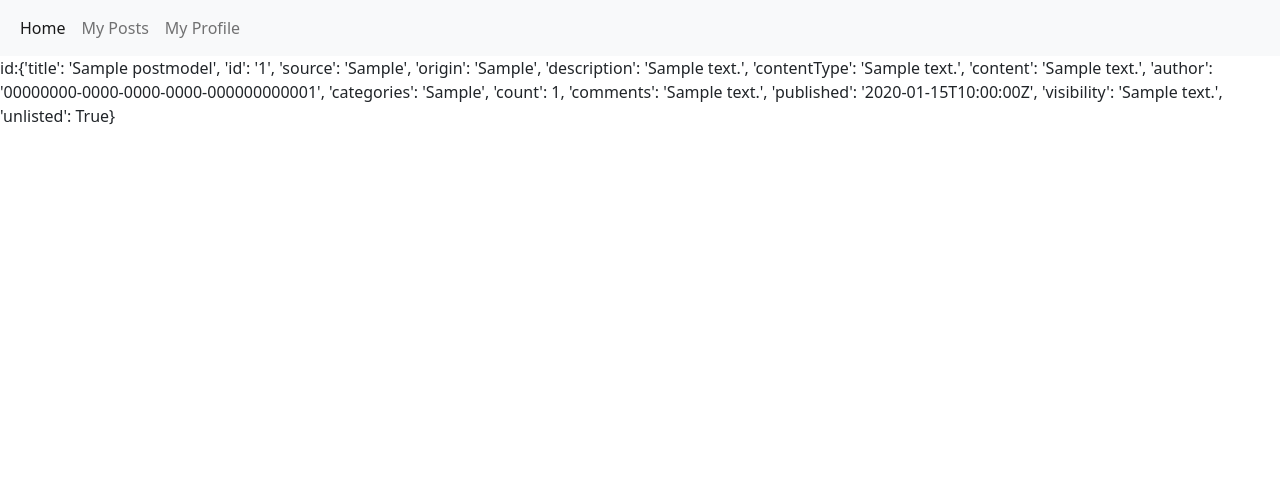
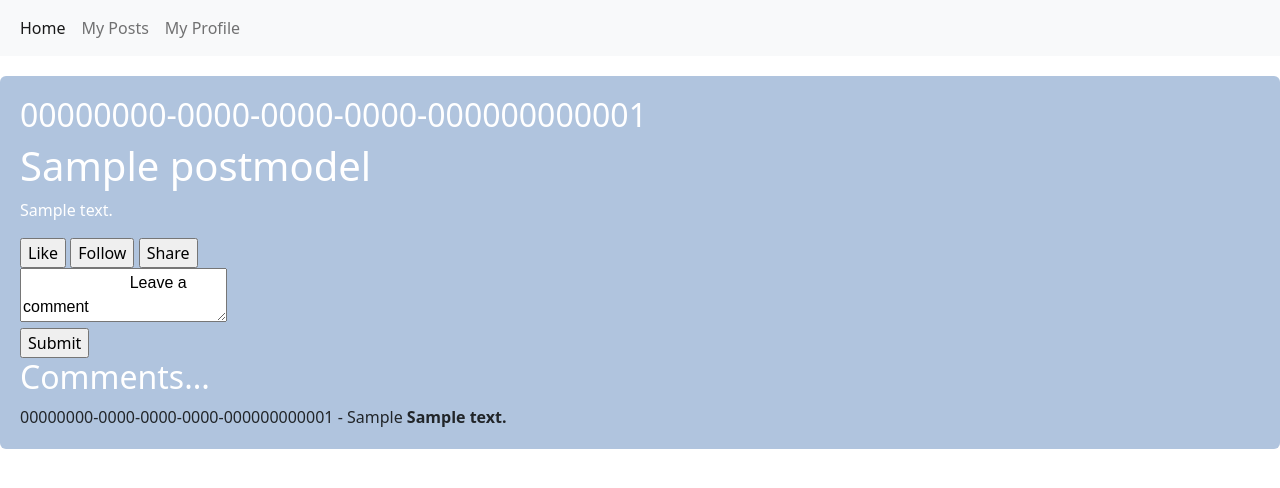
Before and after one commit to Zhijian-Mei/zhijian-group-cmput404-project, a Django app: page / in a window 1280 px wide. Shown: the top 488 px of the page. Run offline with Django 4.2, Linux system fonts and the light colour scheme; tables that the repository leaves empty hold one stand-in row (values such as "Sample post").

Commit message:
like and follow in database

```diff
--- a/mysite/mysite/urls.py
+++ b/mysite/mysite/urls.py
@@ -25,5 +25,9 @@ urlpatterns = [
     path('mypost/',views.my_post),
     path('mypost/create/',views.create_post, name='createpost'),
     path('admin/', admin.site.urls),
+    path('view/',views.view_post, name='viewpost'),
     path('mypost/view/',views.view_post, name='viewpost'),
+    path('like', views.like, name='like'),
+    path('follow', views.follow, name='follow'),
+    path('share', views.share, name='share'),
 ]
--- a/mysite/mysite/views.py
+++ b/mysite/mysite/views.py
@@ -17,19 +17,32 @@ class MyEncoder(json.JSONEncoder):
 def index(request):
     if request.method == "GET":
         posts = views.post_list(request)
-        posts_list = json.loads(json.dumps(posts.data,cls=MyEncoder))
-        print('posts list::::::',posts_list)
-        data = {'posts_list': posts_list}
-        return render(request, "home.html", data)
+        posts_list = json.loads(json.dumps(posts.data, cls=MyEncoder))
+        #print('posts list::::::', posts_list)
+        comments = views.mycomment_list(request)
+        comments_list = json.loads(json.dumps(comments.data, cls=MyEncoder))
+        #print('comments list::::::', comments_list)
+        data = {'posts_list': posts_list, 'comments_list': comments_list}
+        return render(request, "home.html",data)
+    if request.method == "POST":
+        result = views.comment_post(request)
+        print('error--------------',result)
+        if(result.status_code!=201):
+            #TODO redirect to GET response
+            print('error--------------',result.data)
+        else:
+            #TODO success message
+            print('SUCCESS!!!! successfully commented the post')
+            return HttpResponseRedirect(request.path_info)
 
 def my_post(request):
     if request.method == "GET":
         posts = views.mypost_list(request)
         posts_list = json.loads(json.dumps(posts.data, cls=MyEncoder))
-        print('posts list::::::', posts_list)
+        #print('posts list::::::', posts_list)
         comments = views.mycomment_list(request)
         comments_list = json.loads(json.dumps(comments.data, cls=MyEncoder))
-        print('comments list::::::', comments_list)
+        #print('comments list::::::', comments_list)
         data = {'posts_list': posts_list, 'comments_list': comments_list}
         return render(request, "mypost.html",data)
     if request.method == "POST":
@@ -70,3 +83,36 @@ def create_post(request):
 def view_post(request):
     if request.method == "GET":
         return render(request, "textpost.html")
+
+def like(request):
+    if request.method == "POST":
+        result = views.like_post(request)
+        print('error--------------', result)
+        if result.status_code != 201:
+            # TODO redirect to GET response
+            print('error--------------', result.data)
+            return redirect('./')
+        else:
+            # TODO success message
+            print('SUCCESS!!!! successfully like the post!')
+            return redirect('./')
+
+
+def follow(request):
+    if request.method == "POST":
+        result = views.followFriendRequest(request)
+        print('error--------------', result)
+        if (result.status_code != 201):
+            # TODO redirect to GET response
+            print('error--------------', result.data)
+            return redirect('./')
+        else:
+            # TODO success message
+            print('SUCCESS!!!! successfully send the request!')
+            return redirect('./')
+
+
+def share(request):
+    if request.method == "POST":
+        print(33333333, request.POST)
+        return redirect('./')
--- a/mysite/socialdistribution/models.py
+++ b/mysite/socialdistribution/models.py
@@ -21,7 +21,7 @@ class FollowersModel(models.Model):
 class FollowRequestModel(models.Model):
     # type = models.CharField(max_length=200, default='Follow')
     summary = models.CharField(max_length=200)
-    actor = models.ForeignKey(FollowersModel, related_name=("follower"), on_delete=models.CASCADE)
+    actor = models.ForeignKey(AuthorModel, related_name=("follower"), on_delete=models.CASCADE)
     object = models.ForeignKey(AuthorModel, related_name=("followee"), on_delete=models.CASCADE)
 
 class PostModel(models.Model):
@@ -54,11 +54,12 @@ class CommentModel(models.Model):
     published = models.CharField(max_length=200)
 
 
-class LikedModel(models.Model):
+class LikeModel(models.Model):
     at_context = models.CharField(max_length=200)
+    author = models.ForeignKey(AuthorModel, related_name=("author"), on_delete=models.CASCADE)
+    actor = models.ForeignKey(AuthorModel, related_name=("actor"), on_delete=models.CASCADE)
+    object = models.CharField(max_length=200)   # linked to an author's post
     summary = models.CharField(max_length=200)
-    author = models.ForeignKey(AuthorModel, related_name=("liked"), on_delete=models.CASCADE)
-    object = models.CharField(max_length=200)   # linked to an author's post
 
 class InboxModel(models.Model):
     author = models.CharField(max_length=200)
--- a/mysite/socialdistribution/templates/home.html
+++ b/mysite/socialdistribution/templates/home.html
@@ -3,7 +3,48 @@
 {% block title %} Home {% endblock %}
 
 {% block content %}
+{% load static %}
+<link rel="stylesheet" href="{% static 'css/mypost.css' %}">
 {% for post in posts_list %}
-        <td>id:{{ post }}</td><br><br>
+        <div class="post-container">
+            <h2> {{post.author}} </h2>
+            <h1> {{post.title}} </h1>
+            <p> <span id= "syschar"> {{post.content}} </span> </p>
+            <form style="display: inline" action="like" method="post">{% csrf_token %}
+                <input type = "hidden" name = "authorID" value = {{post.author}}>
+                <input type = "hidden" name = "object" value = {{post.id}}>
+            <input type="submit" value="Like" />
+            </form>
+            <form style="display: inline" action="follow" method="post">{% csrf_token %}
+                <input type = "hidden" name = "authorID" value = {{post.author}}>
+            <input type="submit" value="Follow" />
+            </form>
+            <form style="display: inline" action="share" method="post">{% csrf_token %}
+            <input type="submit" value="Share" />
+            </form>
+
+            <form method="post"> {% csrf_token %}
+                <div>
+                    <textarea name="comment" id="comment" style="font-family:sans-serif;font-size:1em;">
+                        Leave a comment
+                    </textarea>
+                    <input type = "hidden" name = "authorID" value = {{post.author}}>
+                    <input type = "hidden" name = "postID" value = {{post.id}}>
+                </div>
+                <input type="submit" value="Submit">
+            </form>
+            <h2> Comments... </h2>
+            {% for comment in comments_list %}
+            <span id= "syschar">
+                {%if comment.post == post.id %}
+                    {{comment.author}} - {{comment.published}}
+                    <strong>
+                        {{comment.comment}}
+                    </strong>
+                    <br>
+                {% endif %}
+            {% endfor %}
+            </span>
+            </div>
 {% endfor %}
 {% endblock %}
--- a/mysite/socialdistribution/templates/mypost.html
+++ b/mysite/socialdistribution/templates/mypost.html
@@ -12,10 +12,6 @@
             <h2> {{post.author}} </h2>
             <h1> {{post.title}} </h1>
             <p> <span id= "syschar"> {{post.content}} </span> </p>
-            <button type="button" class="btn btn-success" onclick="location.href='{% url 'createpost' %}'">Like</button>
-            <button type="button" class="btn btn-success" onclick="location.href='{% url 'createpost' %}'">Follow</button>
-            <button type="button" class="btn btn-success" onclick="location.href='{% url 'createpost' %}'">Share</button>
-            <button type="button" class="btn btn-success" onClick="location.href='view/?id={{post.id}}'">View</button>
             <form  method="post"> {% csrf_token %}
                 <div>
                     <textarea name="comment" id="comment" style="font-family:sans-serif;font-size:1em;">
--- a/mysite/socialdistribution/views.py
+++ b/mysite/socialdistribution/views.py
@@ -174,3 +174,62 @@ def myProfile(request):
 def view_post(request):
     if request.method == "GET":
         return render(request, "textpost.html")
+
+@api_view(['POST'])
+def followFriendRequest(request):
+    """
+    Send a new request for being friends or just follow
+    """
+    if request.method == 'POST':
+        #print("api received request data:    ", request.data)
+        data = request.data
+        try:
+            FollowRequest = FollowRequestModel.objects.filter(object_id = data['authorID'])
+            FollowRequest = FollowRequest.filter(actor_id = request.user.authormodel.id)
+            if FollowRequest:
+                return Response('Cannot resend follow request!!!!', status=status.HTTP_400_BAD_REQUEST)
+        except:
+            pass
+
+        object = AuthorModel.objects.get(id=data['authorID'])
+        actor = AuthorModel.objects.get(id=request.user.authormodel.id)
+        if actor == object:
+            return Response('Cannot follow yourself!!!!', status=status.HTTP_400_BAD_REQUEST)
+        try:
+            FollowRequestModel.objects.create(summary='{0} wants to follow {1}'.format(actor.displayName,object.displayName),
+                                              actor=actor,object=object
+                                              )
+            message = {'message:', 'successfully send request'}
+            return Response(message, status=status.HTTP_201_CREATED)
+        except Exception as e:
+            message = {'error:', e}
+            return Response(message, status=status.HTTP_400_BAD_REQUEST)
+
+@api_view(['POST'])
+def like_post(request):
+    """
+    Send a new like object to author's post
+    """
+    if request.method == 'POST':
+        #print("api received request data:    ", request.data)
+        data = request.data
+        author = AuthorModel.objects.get(id=data['authorID'])
+        post_url = author.host + 'service/authors/' + str(author.id) + '/posts/' + request.POST['object']
+        try:
+            like_object = LikeModel.objects.filter(actor_id = request.user.authormodel.id)
+            like_object = like_object.filter(object=post_url)
+            if like_object:
+                return Response('Cannot re-like same post !!!!', status=status.HTTP_400_BAD_REQUEST)
+        except:
+            pass
+        object = AuthorModel.objects.get(id=data['authorID'])
+        actor = AuthorModel.objects.get(id=request.user.authormodel.id)
+        try:
+            LikeModel.objects.create(summary="{0} likes {1}'s post".format(actor.displayName,object.displayName),
+                                              actor=actor,author=object,object=post_url,at_context='content'
+                                              )
+            message = {'message:', 'successfully like this post'}
+            return Response(message, status=status.HTTP_201_CREATED)
+        except Exception as e:
+            message = {'error:', e}
+            return Response(message, status=status.HTTP_400_BAD_REQUEST)
```
Also changed, not shown: mysite/socialdistribution/migrations/0001_initial.py, mysite/socialdistribution/migrations/0002_likemodel_delete_likedmodel.py (added), mysite/socialdistribution/migrations/0003_alter_followrequestmodel_actor.py (added).
